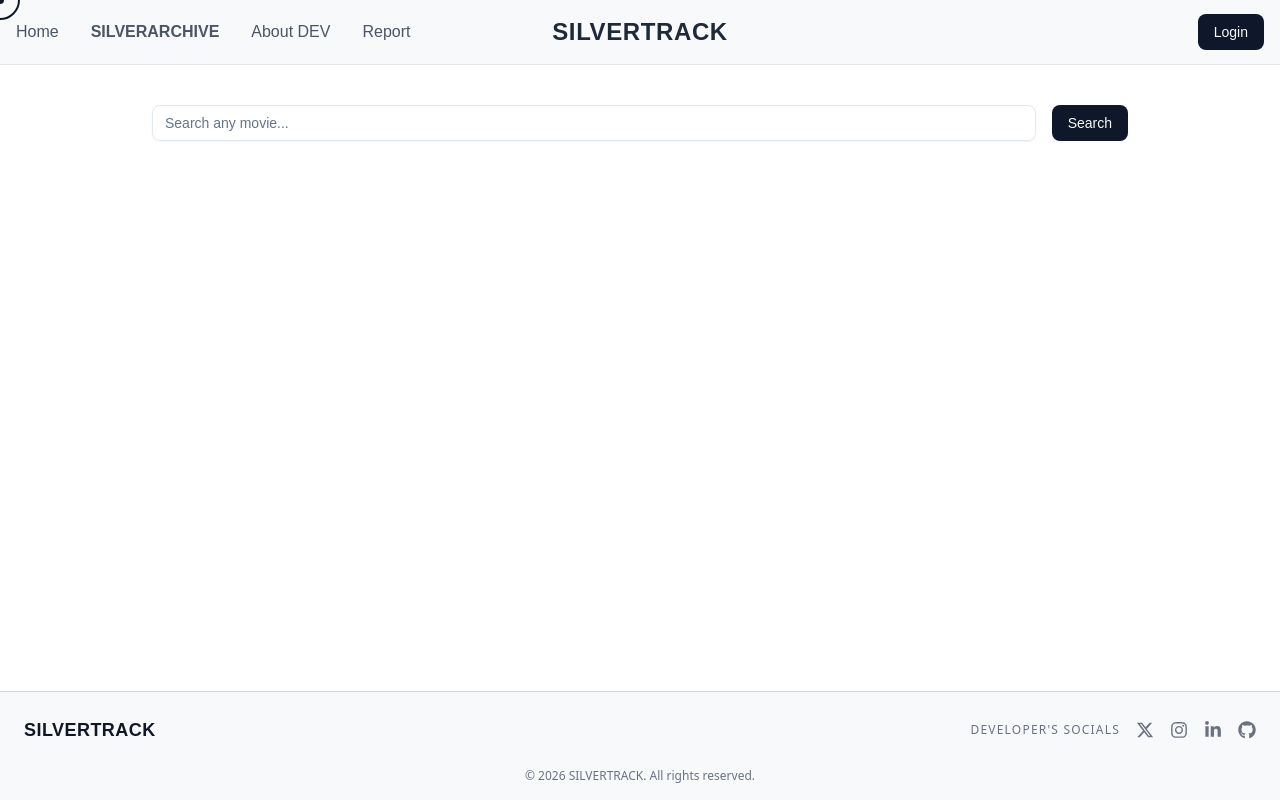
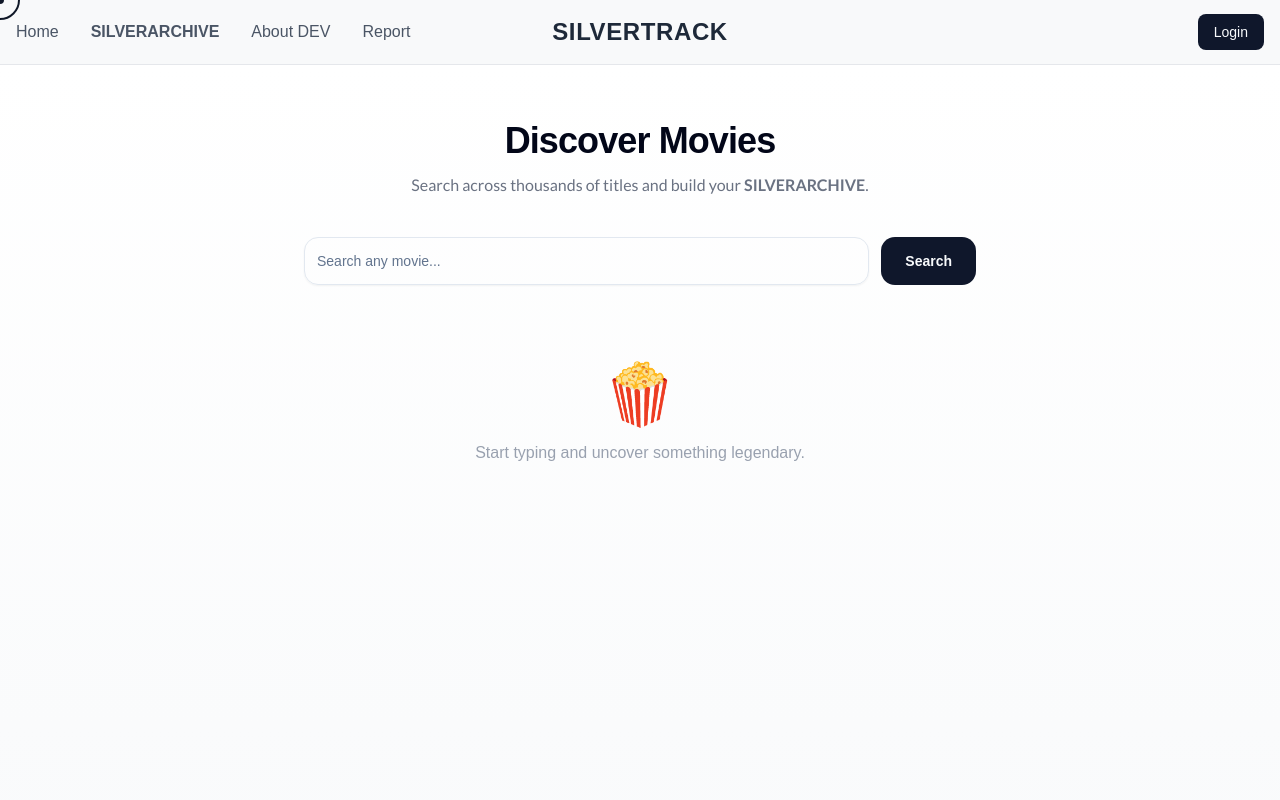
Before and after one commit to balajiNadar08/SilverTrack, a Next.js app in the folder frontend/: page /app in a window 1280 px wide. Shown: the top 800 px of the page. Built offline with nearby package versions, Linux system fonts and the light colour scheme; a web font is replaced by a local one.

Commit message:
Added modal and cards as separate components

```diff
--- a/frontend/src/app/app/page.tsx
+++ b/frontend/src/app/app/page.tsx
@@ -3,7 +3,9 @@
 import { Zalando_Sans_Expanded, Lato } from "next/font/google";
 import { Input } from "@/components/ui/input";
 import { Button } from "@/components/ui/button";
-import { useState, ChangeEvent } from "react";
+import MovieModal from "@/components/MovieModal";
+import { useState, ChangeEvent, useEffect } from "react";
+import MovieCard from "@/components/MovieCard";
 
 const zalando = Zalando_Sans_Expanded({
   subsets: ["latin"],
@@ -18,7 +20,7 @@ const lato = Lato({
   display: "swap",
 });
 
-type Movie = {
+export type Movie = {
   id: number;
   original_title: string;
   overview: string;
@@ -32,6 +34,14 @@ const Page = () => {
   const [query, setQuery] = useState<string>("");
   const [movies, setMovies] = useState<Movie[]>([]);
   const [loading, setLoading] = useState(false);
+  const [hasSearched, setHasSearched] = useState(false);
+  const [selectedMovie, setSelectedMovie] = useState<Movie | null>(null);
+  const [isOpen, setIsOpen] = useState(false);
+
+  const handleCardClick = (movie: Movie) => {
+    setSelectedMovie(movie);
+    setIsOpen(true);
+  };
 
   const handleChange = (e: ChangeEvent<HTMLInputElement>) => {
     setQuery(e.target.value);
@@ -39,10 +49,13 @@ const Page = () => {
 
   const handleSearch = async () => {
     if (!query.trim()) return;
+
     setLoading(true);
+    setHasSearched(true);
+
     try {
       const res = await fetch(
-        `http://localhost:8000/movies/search?query=${encodeURIComponent(query)}`,
+        `http://localhost:8000/movies/search?query=${encodeURIComponent(query)}`
       );
 
       if (!res.ok) throw new Error("Failed to fetch");
@@ -52,64 +65,115 @@ const Page = () => {
       if (Array.isArray(data.data)) {
         setMovies(data.data);
       } else {
+        setMovies([]);
         console.error("Unexpected response shape:", data);
       }
     } catch (error) {
       console.error("Could not search. Error: ", error);
+      setMovies([]);
     } finally {
       setLoading(false);
     }
   };
 
+  // Prevent background scroll when modal is open
+  useEffect(() => {
+    if (isOpen) {
+      document.body.style.overflow = "hidden";
+    } else {
+      document.body.style.overflow = "auto";
+    }
+
+    return () => {
+      document.body.style.overflow = "auto";
+    };
+  }, [isOpen]);
+
   return (
-    <div className={`w-full  ${zalando.className}`}>
-      <div className="max-w-5xl mx-auto py-10 px-6">
-        <div className="flex gap-4">
+    <div
+      className={`w-full min-h-screen bg-linear-to-b from-white to-gray-50 ${zalando.className}`}
+    >
+      <div className="max-w-5xl mx-auto py-14 px-6">
+        <div className="mb-10 text-center">
+          <h1 className="text-4xl font-bold tracking-tight">
+            Discover Movies
+          </h1>
+          <p className={`mt-3 text-gray-500 ${lato.className}`}>
+            Search across thousands of titles and build your{" "}
+            <span className="font-bold">SILVERARCHIVE</span>.
+          </p>
+        </div>
+
+        <div className="flex gap-3 max-w-2xl mx-auto">
           <Input
             type="search"
             placeholder="Search any movie..."
             value={query}
             onChange={handleChange}
+            className="h-12 rounded-xl"
           />
-          <Button onClick={handleSearch}>
+          <Button
+            onClick={handleSearch}
+            className="h-12 px-6 rounded-xl font-semibold"
+          >
             Search
           </Button>
         </div>
 
-        {loading && <p className="mt-4">Loading...</p>}
+        {loading && (
+          <p className="mt-8 text-center text-gray-500 animate-pulse">
+            Searching cinematic universe...
+          </p>
+        )}
 
-        <div className="mt-6 grid grid-cols-1 sm:grid-cols-2 gap-6">
+        {!hasSearched && !loading && (
+          <div className="mt-20 text-center text-gray-400">
+            <div className="text-6xl mb-4">🍿</div>
+            <p>Start typing and uncover something legendary.</p>
+          </div>
+        )}
+
+        {hasSearched && !loading && movies.length === 0 && (
+          <div className="mt-20 text-center">
+            <div className="text-6xl mb-4">🎬</div>
+            <h3 className="text-xl font-semibold text-gray-800">
+              No movies found
+            </h3>
+            <p className="text-gray-400 mt-2">
+              Try searching for something iconic.
+            </p>
+          </div>
+        )}
+
+        <div className="mt-12 grid grid-cols-1 sm:grid-cols-2 gap-8">
           {movies.map((movie) => {
-            const posterUrl = movie.poster_path
-              ? `https://image.tmdb.org/t/p/w500${movie.poster_path}`
-              : null;
-
             return (
-              <div
-                key={movie.id}
-                className="flex gap-4 bg-[#F8F9FA] border-2 p-4 rounded-lg"
-              >
-                {posterUrl ? (
-                  <img
-                    src={posterUrl}
-                    alt={movie.original_title}
-                    className="w-34 h-46 object-cover rounded-md"
-                  />
-                ) : (
-                  <div className="w-28 h-40 bg-zinc-800 rounded-md flex items-center justify-center text-sm">
-                    No Image Available
-                  </div>
-                )}
-
-                <div className="flex flex-col">
-                  <h3 className="text-lg font-bold">{movie.original_title}</h3>
-                  <p className="text-sm text-gray-900">{movie.release_date}</p>
-                  <p className="text-sm mt-2 line-clamp-5">{movie.overview}</p>
-                </div>
-              </div>
+              <MovieCard key={movie.id} movie={movie} onClick={handleCardClick} />
             );
           })}
         </div>
+
+        {isOpen && selectedMovie && (
+          <div className="fixed inset-0 bg-black/50 backdrop-blur-sm flex items-center justify-center z-50">
+            <div className="bg-white w-full max-w-lg rounded-3xl p-8 shadow-2xl relative">
+              <button
+                onClick={() => setIsOpen(false)}
+                className="absolute top-4 right-4 text-gray-400 hover:text-gray-700"
+              >
+                ✕
+              </button>
+
+              <h2 className="text-2xl font-bold mb-6">
+                {selectedMovie.original_title}
+              </h2>
+
+              <MovieModal
+                movie={selectedMovie}
+                onClose={() => setIsOpen(false)}
+              />
+            </div>
+          </div>
+        )}
       </div>
     </div>
   );
```
